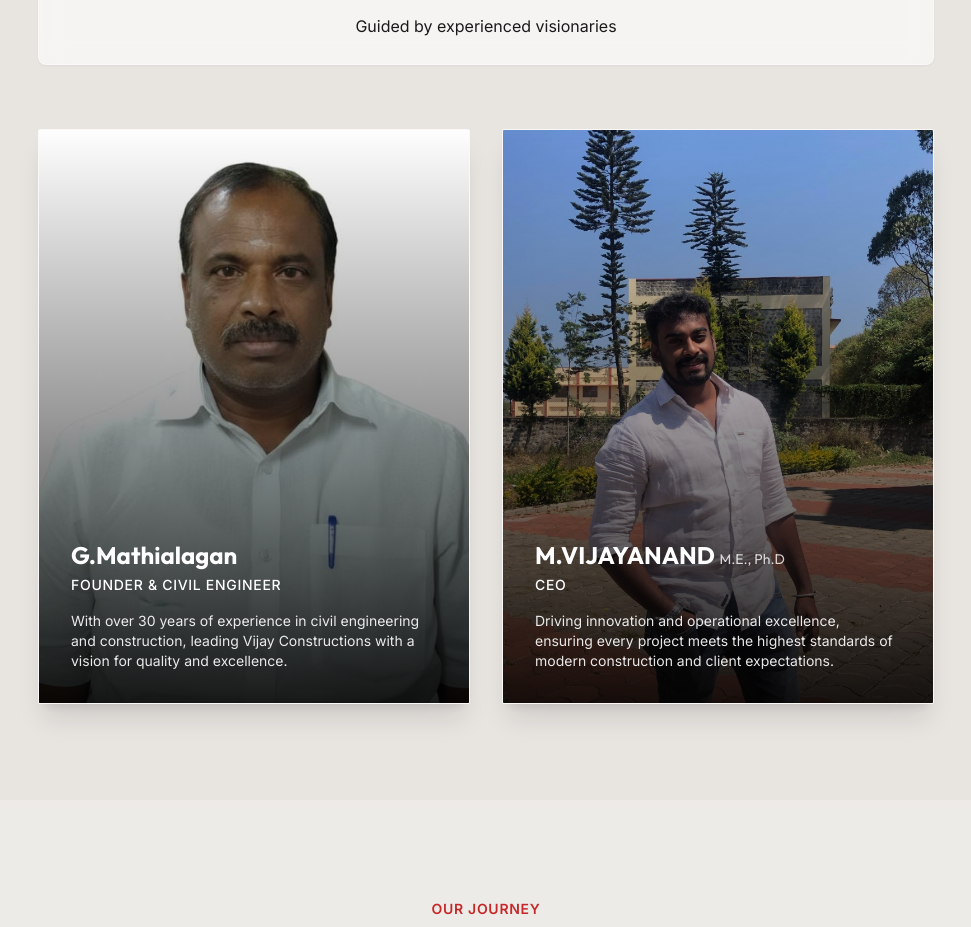
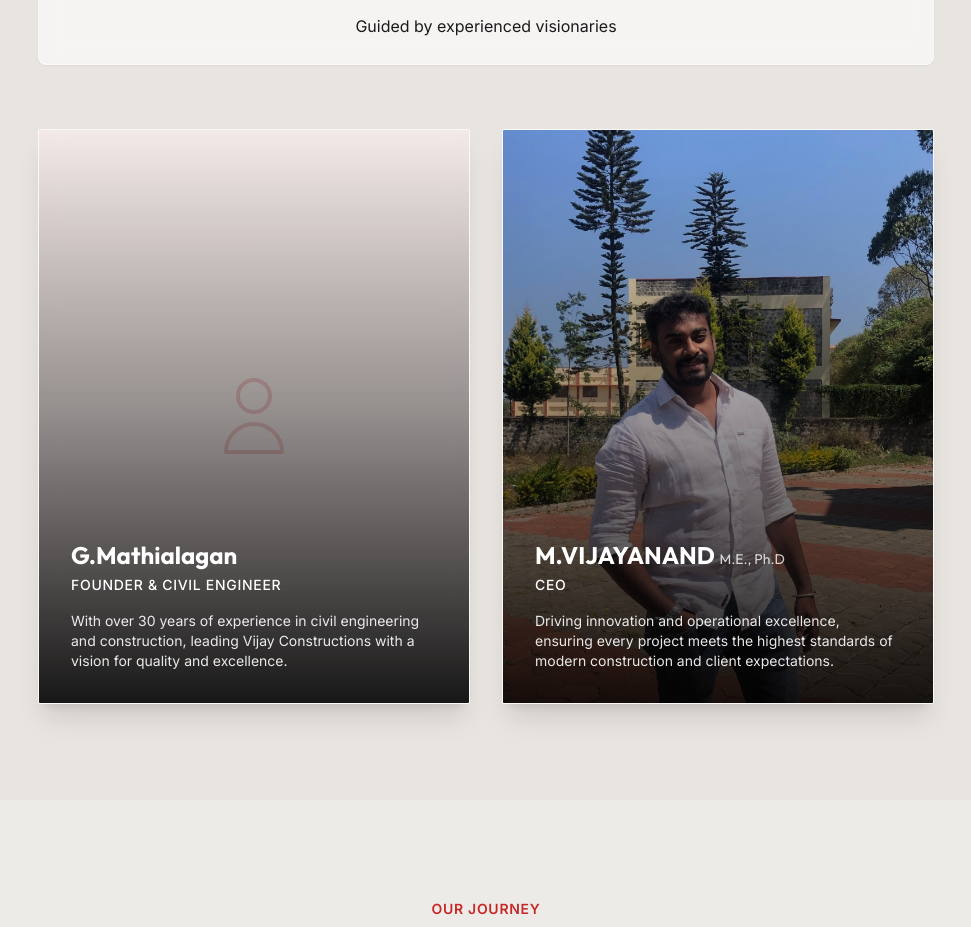
Before and after one commit to dhanushsakthi/VIJAY-CONSTRUCTION, a Next.js app: page /about in a window 1280 px wide. Shown: the part 2021-2948 px from the top of the page, without its empty margins (154-1125 px from the left). Built offline with nearby package versions, Linux system fonts and the light colour scheme.

Commit message:
feat: remove founder image from all pages

```diff
--- a/src/app/about/AboutContent.tsx
+++ b/src/app/about/AboutContent.tsx
@@ -223,14 +223,10 @@ export function AboutContent() {
                     <div className="grid gap-8 md:grid-cols-2 max-w-4xl mx-auto">
                         {/* Founder */}
                         <div className="group relative overflow-hidden rounded-sm bg-white/60 backdrop-blur-md shadow-xl border border-white/40">
-                            <div className="aspect-[3/4] overflow-hidden relative">
-                                <Image
-                                    src="/images/founder-photo.jpg"
-                                    alt="G.Mathialagan - Founder & Civil Engineer"
-                                    fill
-                                    className="object-cover object-top transition-transform duration-500 group-hover:scale-105"
-                                    sizes="(max-width: 768px) 100vw, 50vw"
-                                />
+                            <div className="aspect-[3/4] overflow-hidden relative bg-brand-red/5 flex items-center justify-center">
+                                <svg className="w-24 h-24 text-brand-red/20" fill="none" stroke="currentColor" viewBox="0 0 24 24">
+                                    <path strokeLinecap="round" strokeLinejoin="round" strokeWidth={1} d="M16 7a4 4 0 11-8 0 4 4 0 018 0zM12 14a7 7 0 00-7 7h14a7 7 0 00-7-7z" />
+                                </svg>
                             </div>
                             <div className="absolute inset-0 bg-gradient-to-t from-black/90 via-black/40 to-transparent flex flex-col justify-end p-8 text-white">
                                 <h3 className="font-display text-2xl font-bold mb-1 text-white">G.Mathialagan</h3>
--- a/src/app/contact/ContactContent.tsx
+++ b/src/app/contact/ContactContent.tsx
@@ -234,13 +234,9 @@ export function ContactContent() {
                                 {/* Founder */}
                                 <div className="flex items-start gap-4">
                                     <div className="flex h-12 w-12 flex-shrink-0 items-center justify-center overflow-hidden rounded-full border-2 border-brand-green bg-brand-green shadow-sm">
-                                        <Image
-                                            src="/images/founder-photo.jpg"
-                                            alt="Founder"
-                                            width={48}
-                                            height={48}
-                                            className="h-full w-full object-cover object-top"
-                                        />
+                                        <svg className="w-6 h-6 text-white/80" fill="none" stroke="currentColor" viewBox="0 0 24 24">
+                                            <path strokeLinecap="round" strokeLinejoin="round" strokeWidth={2} d="M16 7a4 4 0 11-8 0 4 4 0 018 0zM12 14a7 7 0 00-7 7h14a7 7 0 00-7-7z" />
+                                        </svg>
                                     </div>
                                     <div>
                                         <p className="mb-1 text-sm uppercase tracking-wider text-concrete">Founder</p>
--- a/src/app/page.tsx
+++ b/src/app/page.tsx
@@ -340,14 +340,10 @@ export default function HomePage() {
                             </span>
                             <div className="mb-6 flex flex-wrap gap-x-12 gap-y-4">
                                 <h2 className="heading-lg text-steel-dark flex items-center gap-4">
-                                    <div className="h-16 w-16 overflow-hidden rounded-full border-2 border-brand-red shadow-md flex-shrink-0">
-                                        <Image
-                                            src="/images/founder-photo.jpg"
-                                            alt="G.MATHIALAGAN"
-                                            width={64}
-                                            height={64}
-                                            className="h-full w-full object-cover object-top"
-                                        />
+                                    <div className="h-16 w-16 overflow-hidden rounded-full border-2 border-brand-red shadow-md flex-shrink-0 bg-brand-red/5 flex items-center justify-center">
+                                        <svg className="w-8 h-8 text-brand-red/40" fill="none" stroke="currentColor" viewBox="0 0 24 24">
+                                            <path strokeLinecap="round" strokeLinejoin="round" strokeWidth={1.5} d="M16 7a4 4 0 11-8 0 4 4 0 018 0zM12 14a7 7 0 00-7 7h14a7 7 0 00-7-7z" />
+                                        </svg>
                                     </div>
                                     <span className="flex flex-col">
                                         G.MATHIALAGAN <span className="text-brand-red text-sm font-normal">Founder</span>
```
